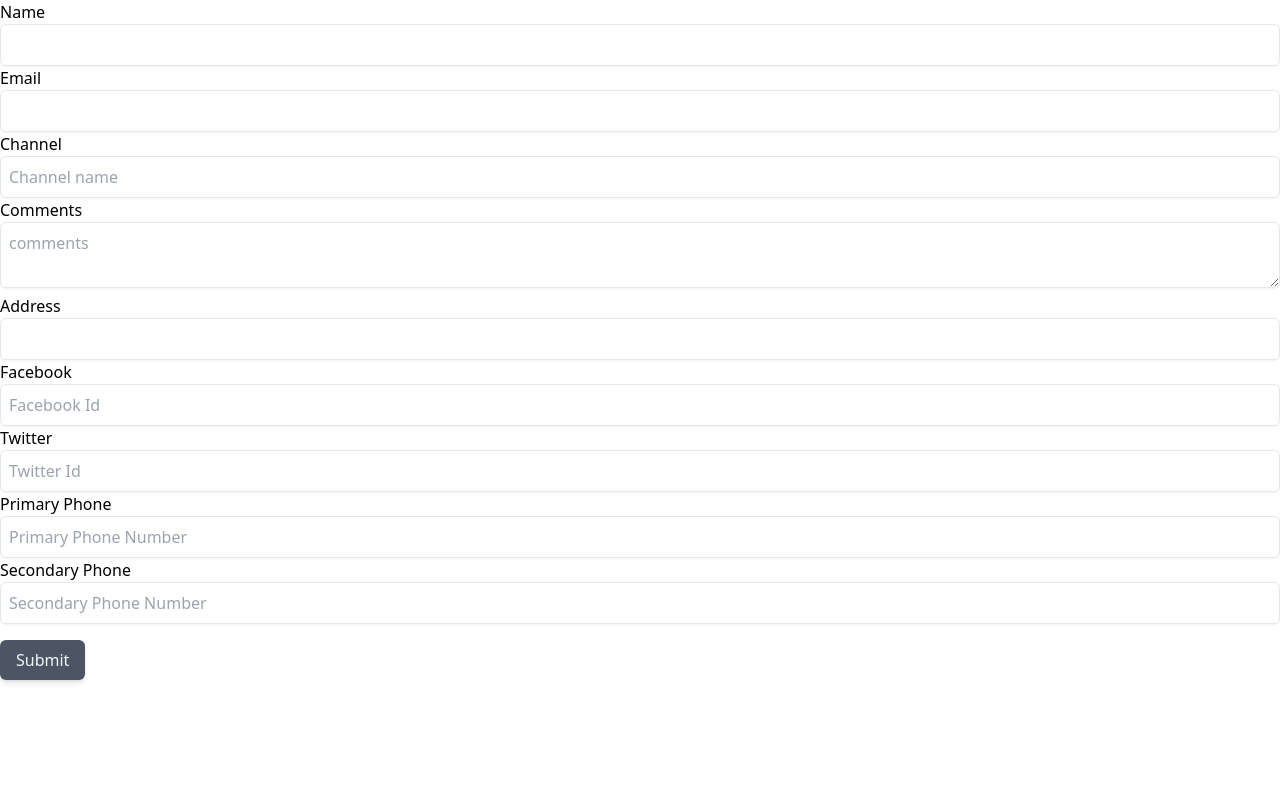
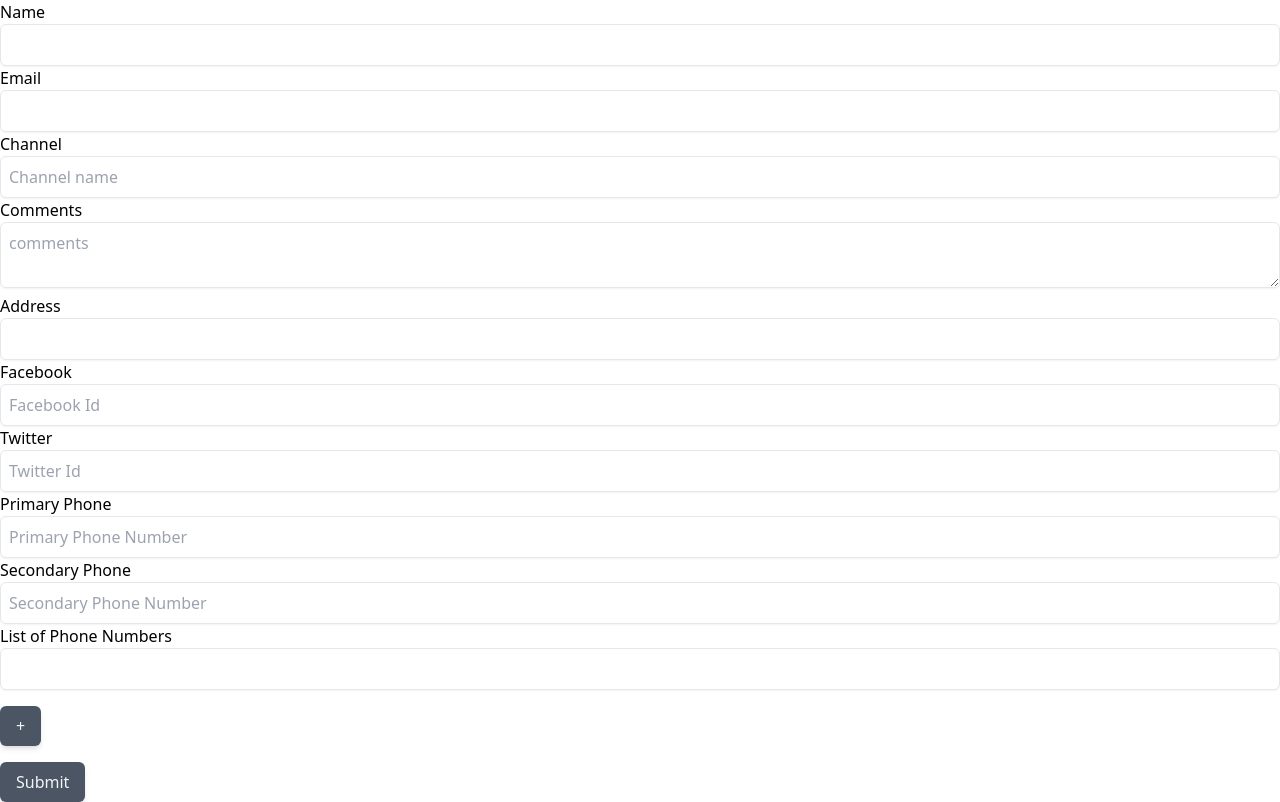
Before and after one commit to ManeeshGonu/formik, a React (Vite) app: page / in a window 1280 px wide. Built offline with nearby package versions, Linux system fonts and the light colour scheme.

Commit message:
Field Array

```diff
--- a/src/components/YoutubeForm.jsx
+++ b/src/components/YoutubeForm.jsx
@@ -1,5 +1,5 @@
 import React from "react";
-import { Formik, Form, Field, ErrorMessage } from "formik";
+import { Formik, Form, Field, ErrorMessage, FieldArray } from "formik";
 import * as Yup from "yup";
 import TextError from "./TextError";
 
@@ -15,6 +15,7 @@ const YoutubeForm = () => {
       twitter: "",
     },
     phoneNumbers: ["", ""],
+    phNumbers: [""],
   };
 
   const onSubmit = (values) => {
@@ -140,6 +141,41 @@ const YoutubeForm = () => {
             />
             <ErrorMessage name="phoneNumbers[1]" component={TextError} />
           </div>
+          <div className="w-full">
+            <label htmlFor="phNumbers">List of Phone Numbers</label>
+            <FieldArray name="phNumbers">
+              {(fieldArrayProps) => {
+                const { form, push, remove } = fieldArrayProps;
+                const { values } = form;
+                const { phNumbers } = values;
+                return (
+                  <div className="flex flex-col gap-4">
+                    {phNumbers.map((each, index) => (
+                      <div key={index} className="flex items-center gap-1">
+                        <Field name={`phNumbers[${index}]`} />
+                        {index > 0 && (
+                          <button
+                            type="button"
+                            className="mt-0"
+                            onClick={() => remove(index)}
+                          >
+                            -
+                          </button>
+                        )}
+                        <button
+                          type="button"
+                          className="mt-0"
+                          onClick={() => push("")}
+                        >
+                          +
+                        </button>
+                      </div>
+                    ))}
+                  </div>
+                );
+              }}
+            </FieldArray>
+          </div>
 
           <button type="submit">Submit</button>
         </Form>
```
